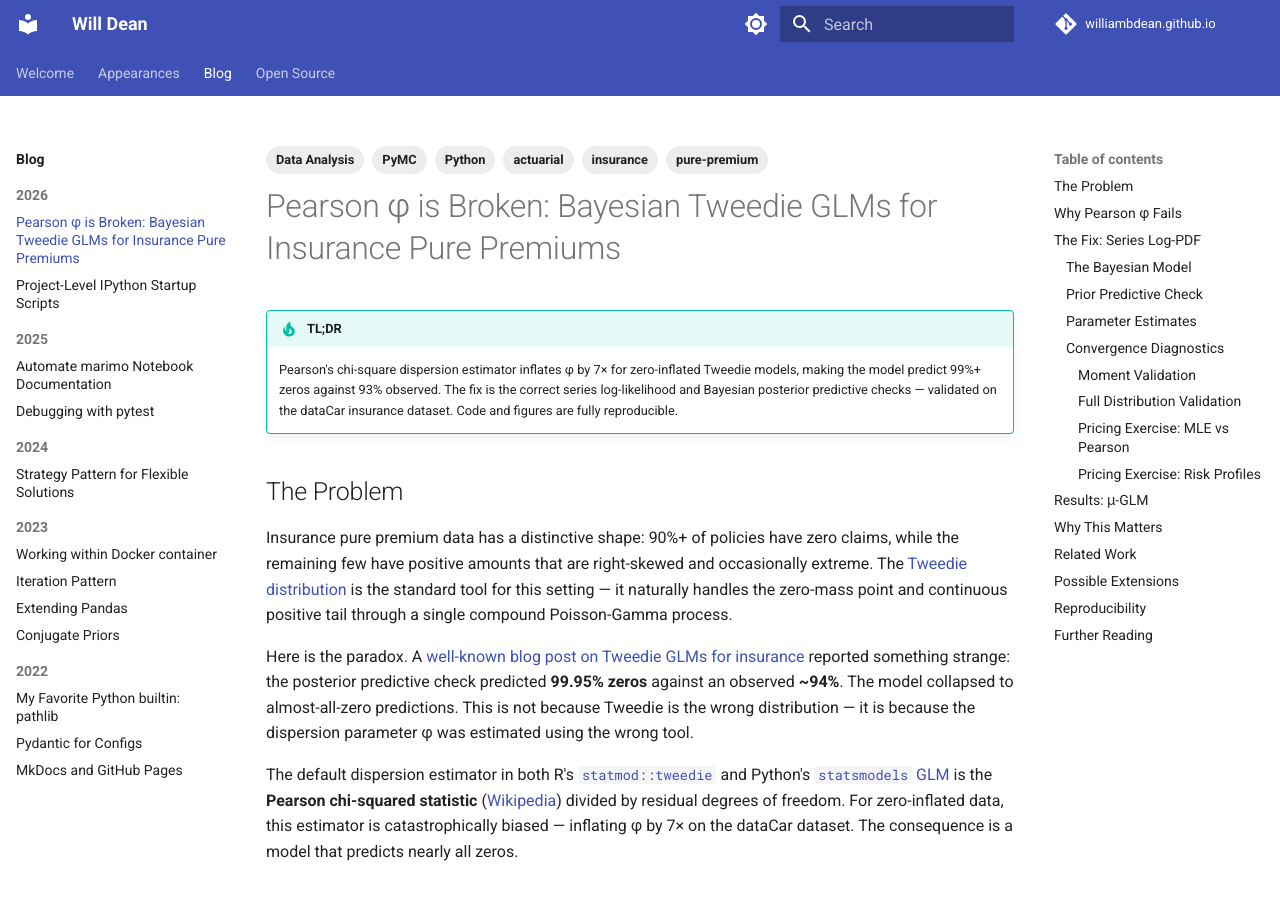
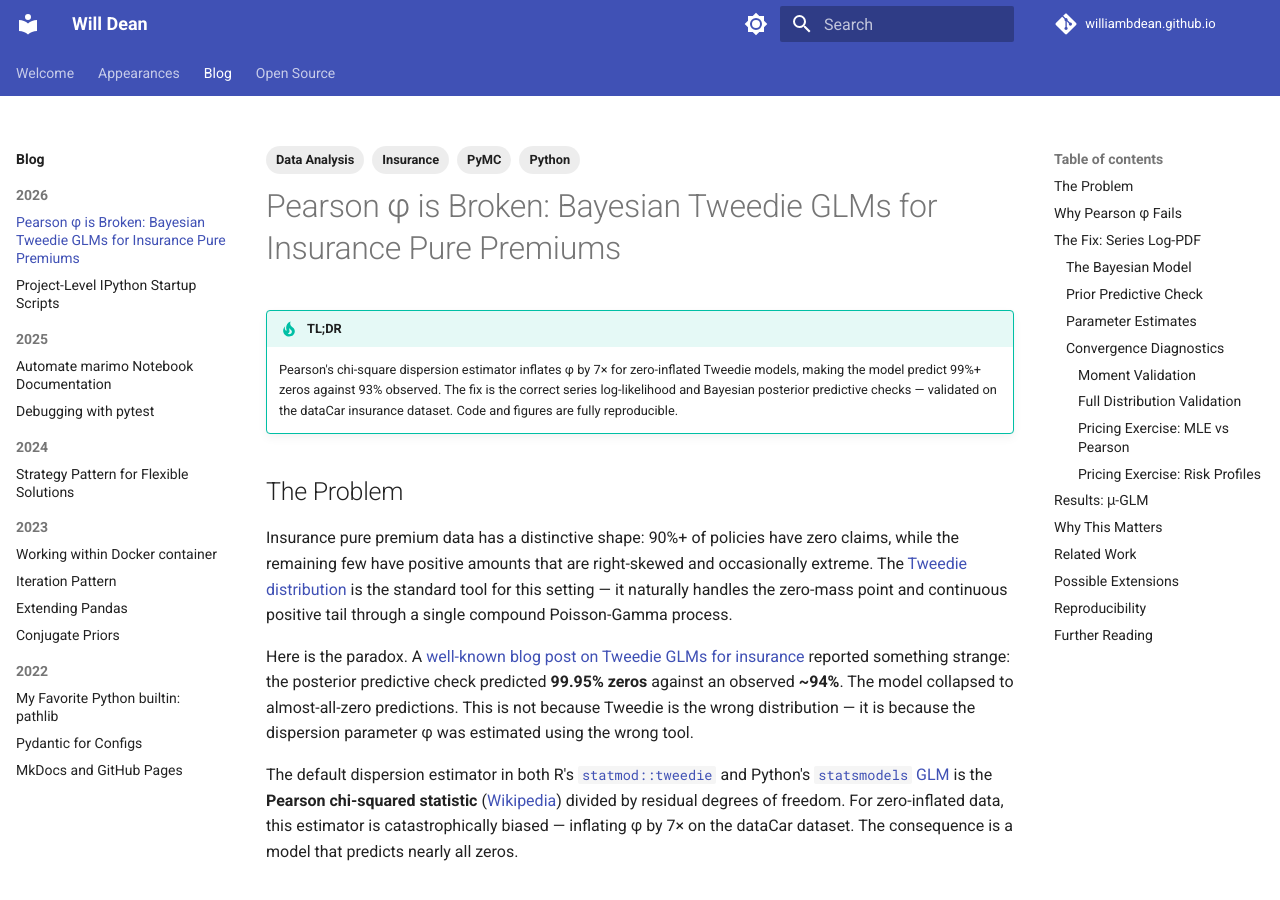
Before and after one commit to williambdean/williambdean.github.io, an MkDocs documentation site: the page built from docs/blog/posts/2026/pearson-phi-broken-tweedie.md, in a window 1280 px wide and 900 px high. Built offline with MkDocs 1.6.1 and Material for MkDocs 9.7.7, drawn with Linux system fonts in a browser that asks for light colours; comment, search, counter and statistics services are not loaded.

Commit message:
change tags

```diff
--- a/docs/blog/posts/2026/pearson-phi-broken-tweedie.md
+++ b/docs/blog/posts/2026/pearson-phi-broken-tweedie.md
@@ -4,9 +4,7 @@ tags:
     - Python
     - PyMC
     - Data Analysis
-    - actuarial
-    - insurance
-    - pure-premium
+    - Insurance
 comments: true
 ---
 
```
